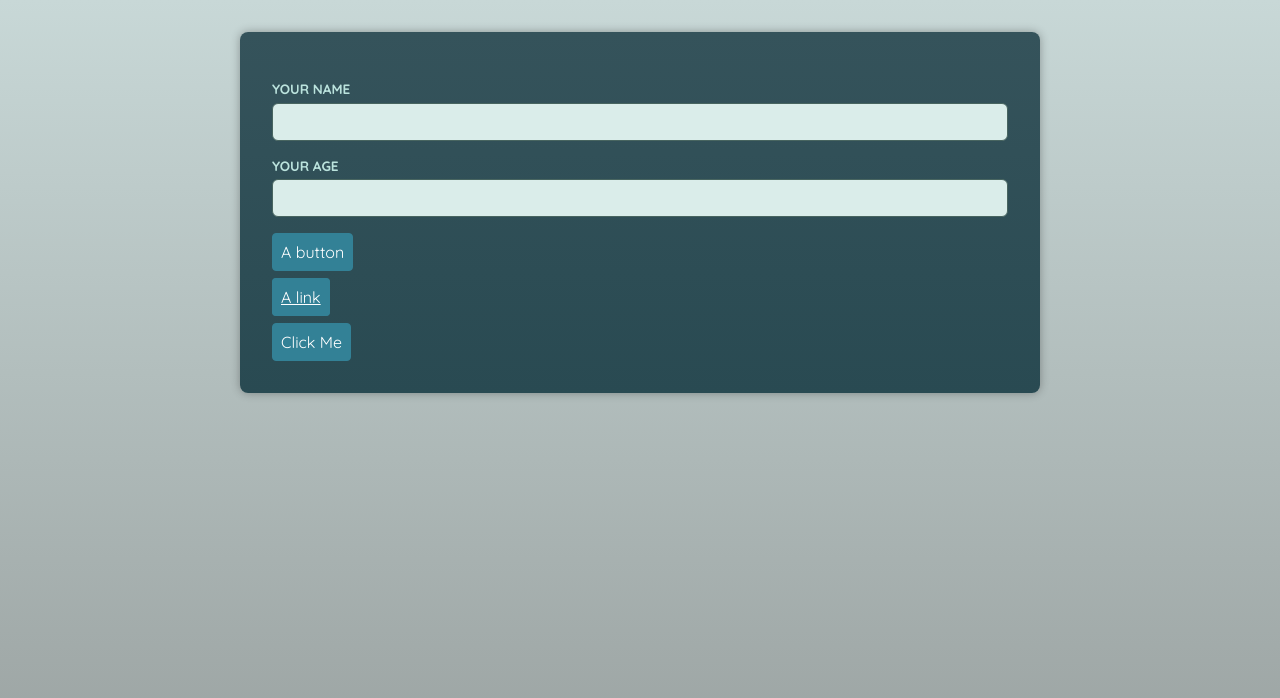
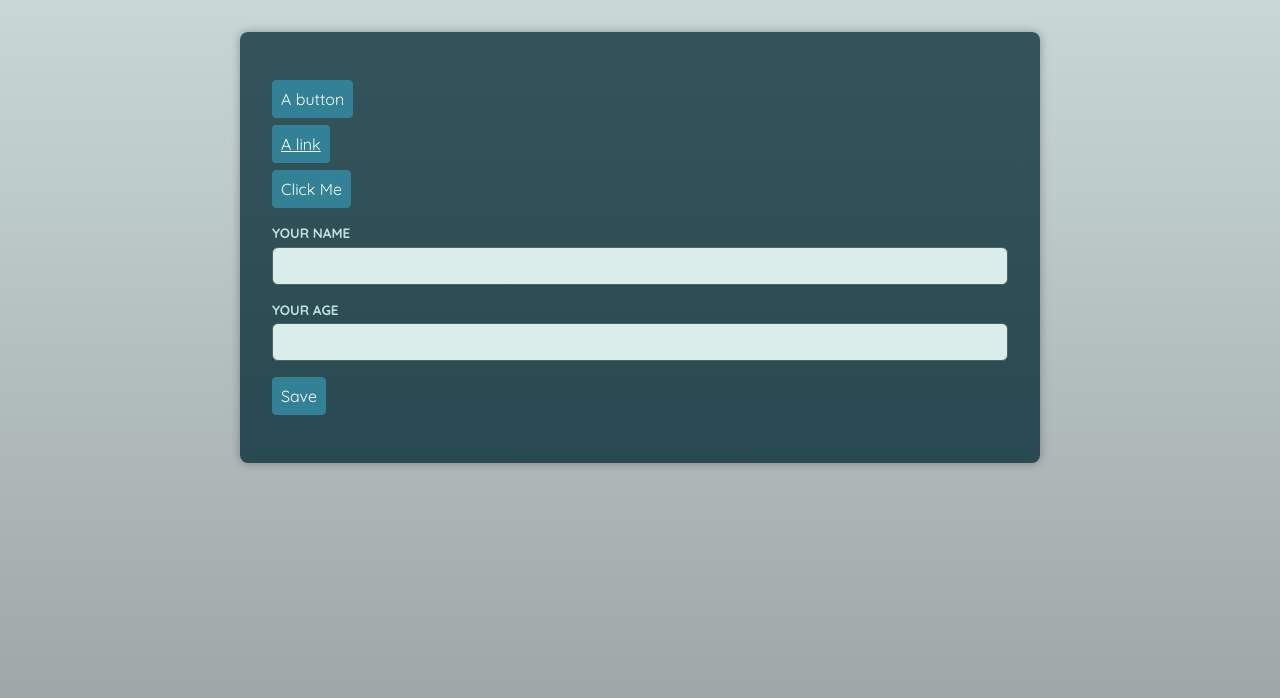
Before and after one commit to ycl818/React_x_TypeScript, a React (Vite) app in the folder Advanced-Components/: page / in a window 1280 px wide. Shown: the top 698 px of the page. Built offline with nearby package versions, Linux system fonts and the light colour scheme; a web font is replaced by a local one.

Commit message:
Buidling Custom Form Component

```diff
--- a/Advanced-Components/src/App.tsx
+++ b/Advanced-Components/src/App.tsx
@@ -2,15 +2,13 @@
 import Button from "./Components/Button";
 import Container from "./Components/Container";
 import Input from "./Components/Input";
+import Form from "./Components/Form";
 
 function App() {
   const input = useRef<HTMLInputElement>(null);
 
   return (
     <main>
-      <Input label="Your Name" id="name" type="string" ref={input} />
-      <Input label="Your Age" id="age" type="number" />
-
       <p>
         <Button>A button</Button>
       </p>
@@ -22,6 +20,14 @@
         Click Me
       </Container>
       {/* <Container as="div" /> */}
+
+      <Form>
+        <Input label="Your Name" id="name" type="string" ref={input} />
+        <Input label="Your Age" id="age" type="number" />
+        <p>
+          <Button>Save</Button>
+        </p>
+      </Form>
     </main>
   );
 }
--- /dev/null
+++ b/Advanced-Components/src/Components/Form.tsx
@@ -0,0 +1,9 @@
+import { ComponentPropsWithoutRef } from "react";
+
+type FormProps = ComponentPropsWithoutRef<"form">;
+
+const Form = (props: FormProps) => {
+  return <form {...props}>{props.children}</form>;
+};
+
+export default Form;
```
